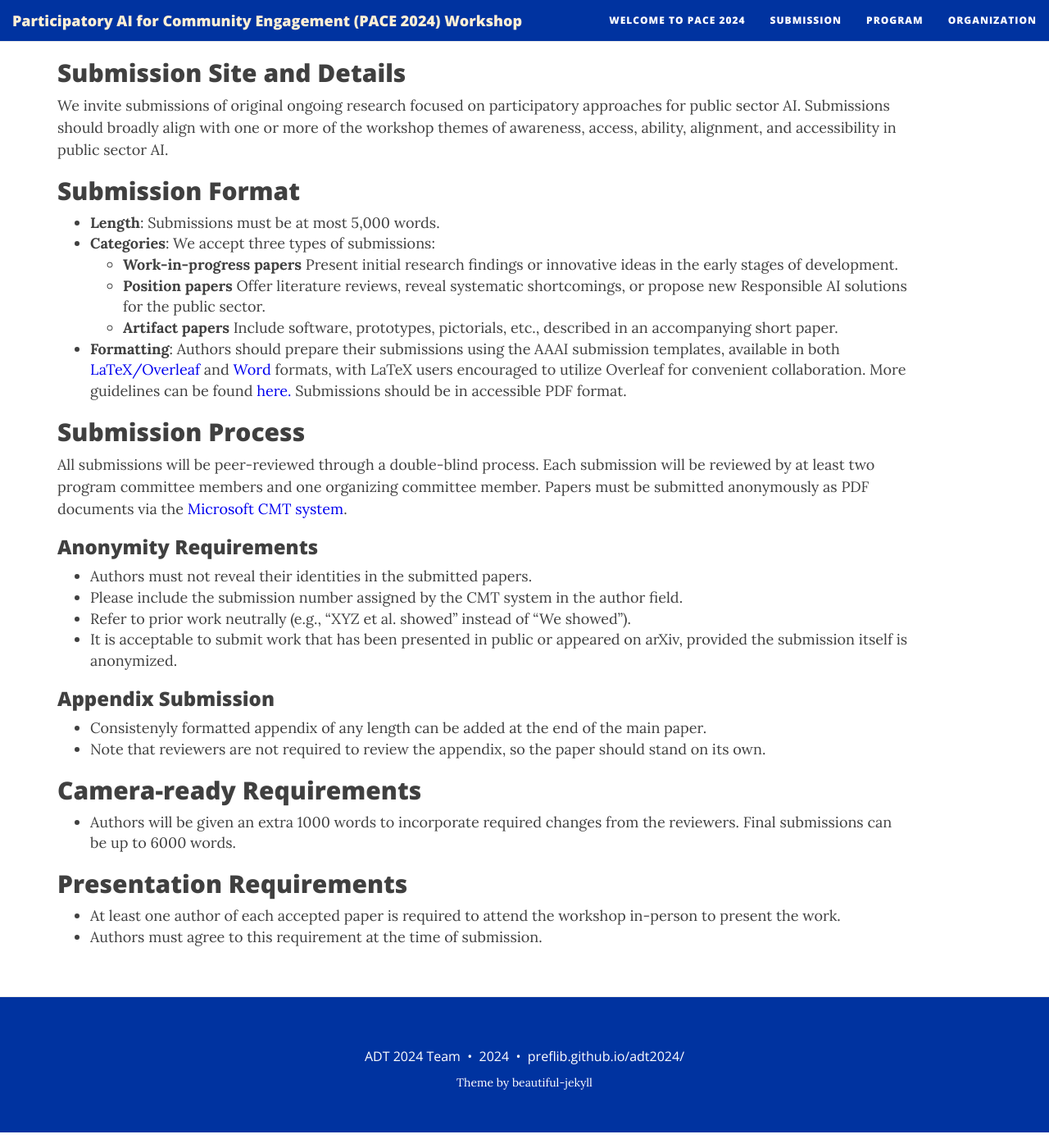
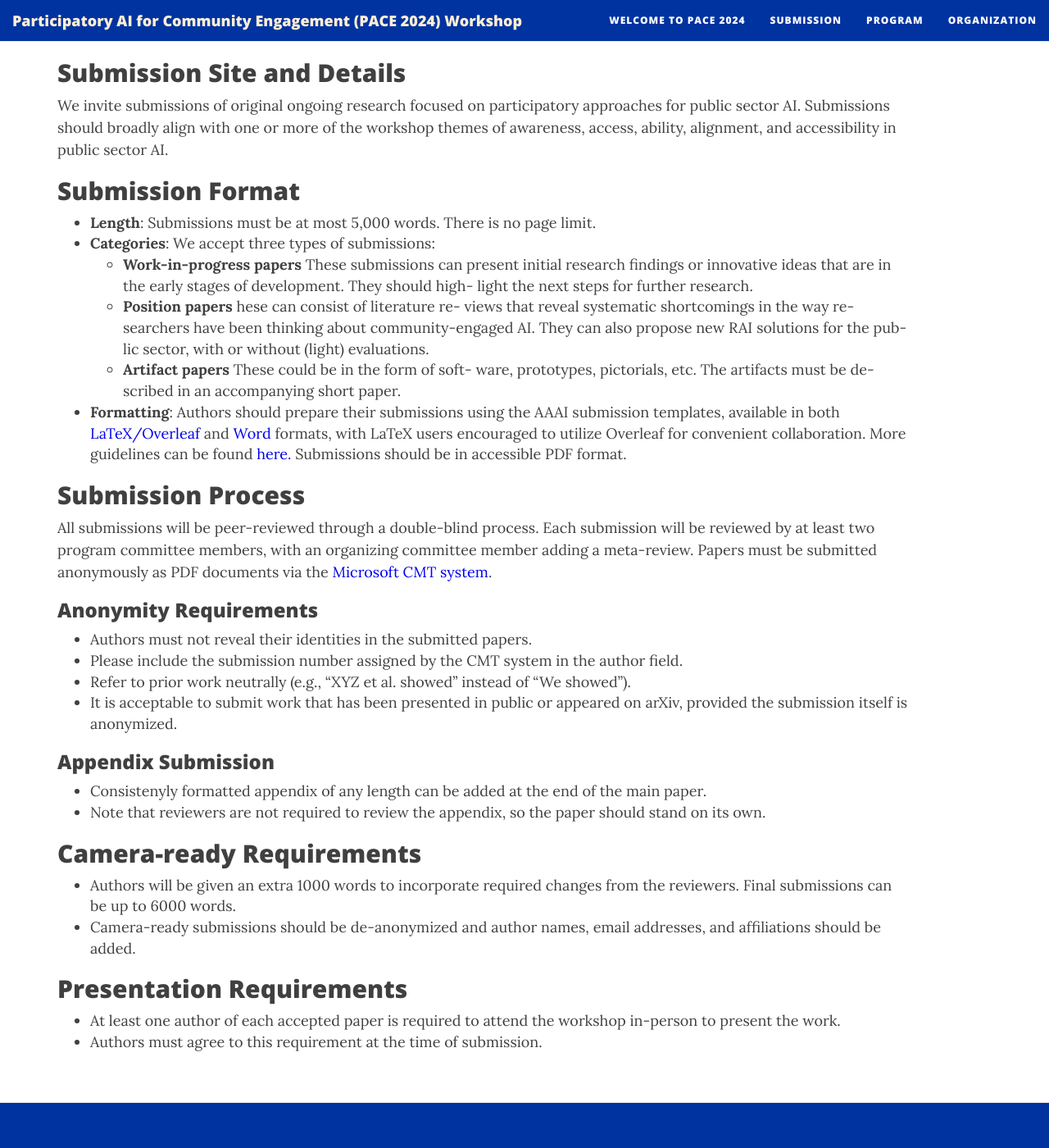
Before and after one commit to TulaneCS/PACE, a Jekyll site: the page built from submission.md, in a window 1280 px wide and 1400 px high, scrolled down 355 px. Shown: the whole window at 82% size. Built offline with Jekyll 4.4.1, drawn with Linux system fonts in a browser that asks for light colours; nearby versions of some CDN libraries.

Commit message:
updated submissions page

```diff
--- a/submission.md
+++ b/submission.md
@@ -16,15 +16,24 @@ published: true
 We invite submissions of original ongoing research focused on participatory approaches for public sector AI. Submissions should broadly align with one or more of the workshop themes of awareness, access, ability, alignment, and accessibility in public sector AI.
 
 ## Submission Format
-- **Length**: Submissions must be at most 5,000 words.
+- **Length**: Submissions must be at most 5,000 words. There is no page limit.
 - **Categories**: We accept three types of submissions:
-  - **Work-in-progress papers** Present initial research findings or innovative ideas in the early stages of development.
-  - **Position papers** Offer literature reviews, reveal systematic shortcomings, or propose new Responsible AI solutions for the public sector.
-  - **Artifact papers**  Include software, prototypes, pictorials, etc., described in an accompanying short paper.
+  - **Work-in-progress papers** These submissions can
+present initial research findings or innovative ideas that
+are in the early stages of development. They should high-
+light the next steps for further research.
+  - **Position papers** hese can consist of literature re-
+views that reveal systematic shortcomings in the way re-
+searchers have been thinking about community-engaged
+AI. They can also propose new RAI solutions for the pub-
+lic sector, with or without (light) evaluations.
+  - **Artifact papers**  These could be in the form of soft-
+ware, prototypes, pictorials, etc. The artifacts must be de-
+scribed in an accompanying short paper.
 - **Formatting**: Authors should prepare their submissions using the AAAI submission templates, available in both [LaTeX/Overleaf](https://www.overleaf.com/latex/templates/aaai-press-latex-template/jymjdgdpdmxp) and [Word](https://dx15.sciencesconf.org/conference/dx15/pages/dx.doc) formats, with LaTeX users encouraged to utilize Overleaf for convenient collaboration. More guidelines can be found [here.](https://aaai.org/aaai-conference/submission-instructions/) Submissions should be in accessible PDF format.
 
 ## Submission Process
-All submissions will be peer-reviewed through a double-blind process. Each submission will be reviewed by at least two program committee members and one organizing committee member. Papers must be submitted anonymously as PDF documents via the [Microsoft CMT system](https://cmt3.research.microsoft.com/).
+All submissions will be peer-reviewed through a double-blind process. Each submission will be reviewed by at least two program committee members, with an organizing committee member adding a meta-review. Papers must be submitted anonymously as PDF documents via the [Microsoft CMT system](https://cmt3.research.microsoft.com/).
 
 ### Anonymity Requirements
 - Authors must not reveal their identities in the submitted papers.
@@ -38,6 +47,7 @@ All submissions will be peer-reviewed through a double-blind process. Each submi
 
 ## Camera-ready Requirements
 - Authors will be given an extra 1000 words to incorporate required changes from the reviewers. Final submissions can be up to 6000 words.
+- Camera-ready submissions should be de-anonymized and author names, email addresses, and affiliations should be added.
 
 ## Presentation Requirements
 - At least one author of each accepted paper is required to attend the workshop in-person to present the work.
```
